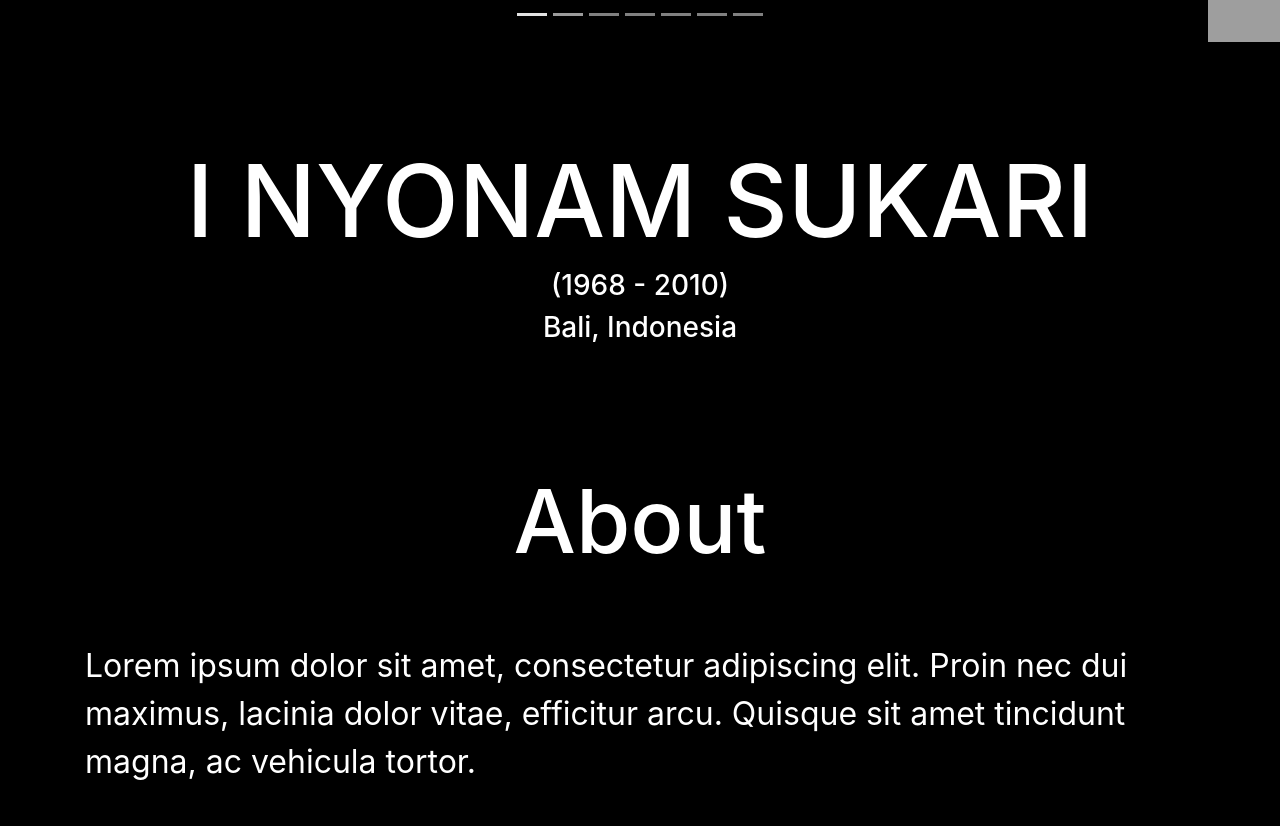
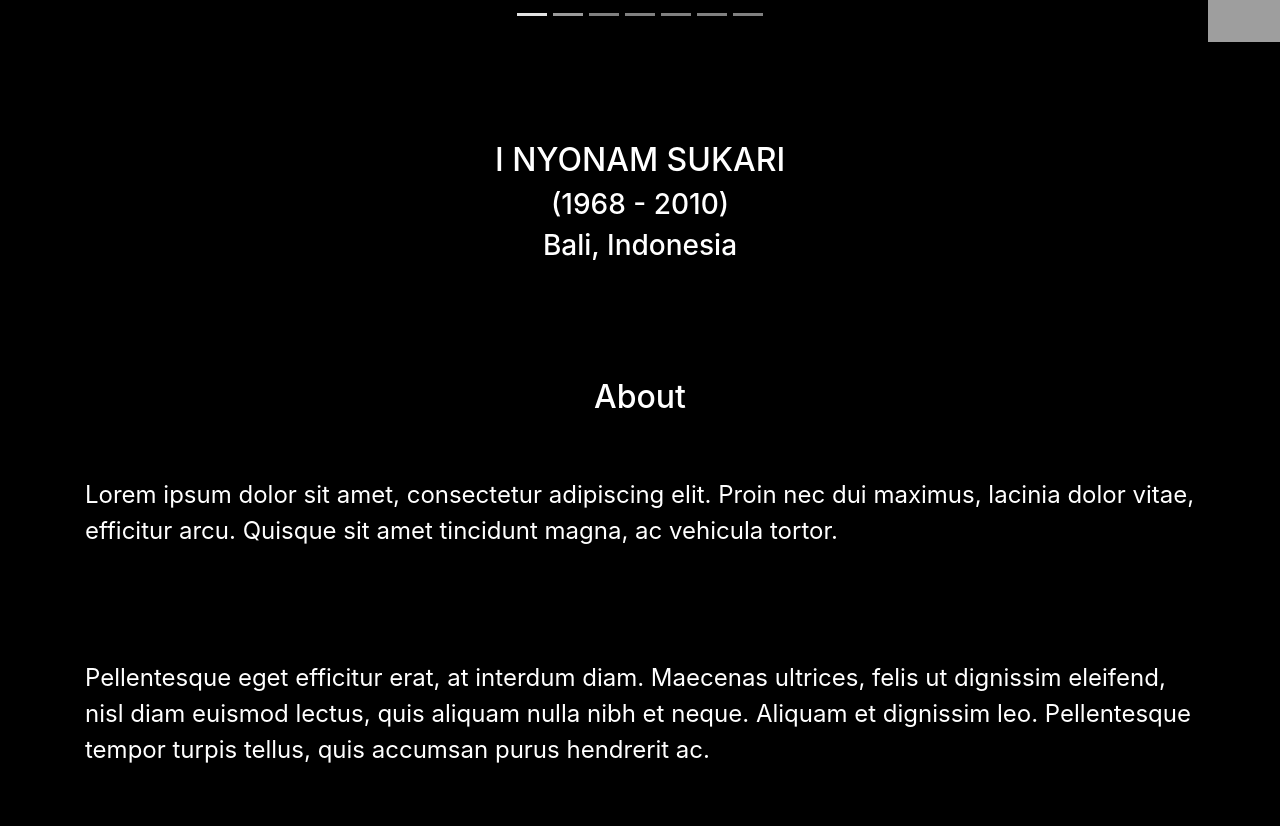
Before and after one commit to mgia/artistWebsite, a plain HTML site: page index.html in a window 1280 px wide. Shown: the part 918-1744 px from the top of the page. Drawn offline with nearby package versions, Linux system fonts and the light colour scheme; grey boxes are pictures that could not be loaded.

Commit message:
Fixed font size

```diff
--- a/index.html
+++ b/index.html
@@ -10,10 +10,6 @@
       href="https://cdnjs.cloudflare.com/ajax/libs/twitter-bootstrap/4.3.1/css/bootstrap.min.css"
     />
     <style>
-      h2 {
-        font-size: 100px;
-      }
-
       section {
         padding: 4% 0;
       }
@@ -29,13 +25,13 @@
       }
 
       .sukariTitle {
-        font-size: 5.5em;
+        font-size: 200%;
         font-weight: 500;
       }
 
       .sukariPara {
         padding: 5% 0;
-        font-size: 2em;
+        font-size: 150%;
       }
 
       .sukariCaption {
```
